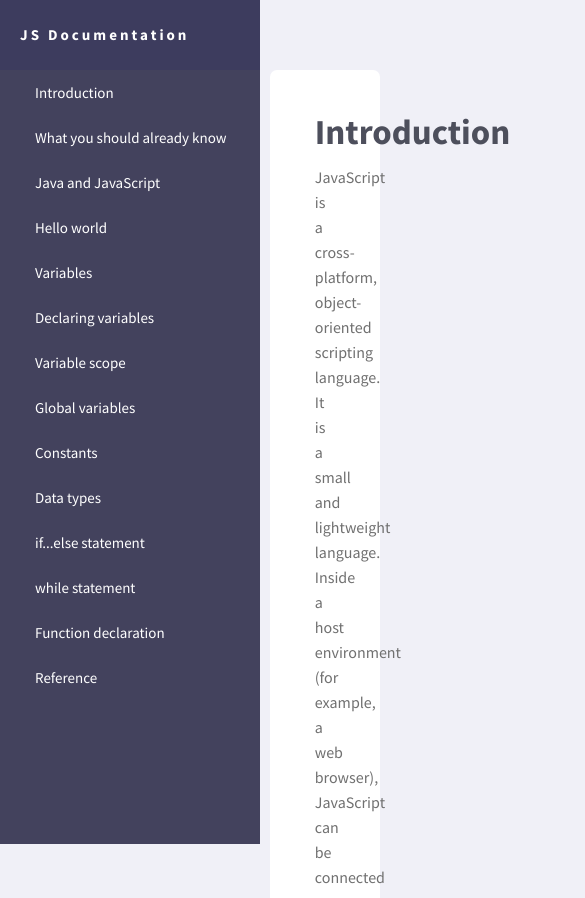
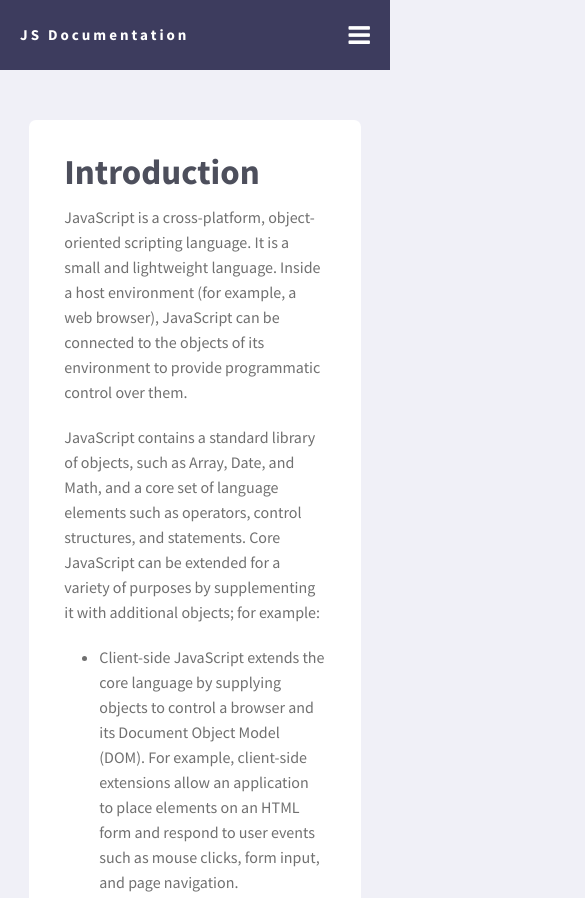
Before and after one commit to arontolentino/javascript-technical-documentation, a plain HTML site: page index.html in a window 390 px wide. Shown: the top 898 px of the page, 585 px wide, since content can reach past the window. Drawn offline with Linux system fonts and the light colour scheme.

Commit message:
Created mobile responsive version of navbar and added media queries

```diff
--- a/css/main.css
+++ b/css/main.css
@@ -58,8 +58,21 @@ header h1 {
     color: #fff;
 }
 
-.nav-links li:hover {
-    background-color: #49476C;
+.nav-links li:hover { background-color: #49476C; }
+
+/* ---------------------------------------------- */
+/* MOBILE NAVIGATION */
+/* ---------------------------------------------- */
+
+.burger-menu {
+    display: none;
+    color: #fff;
+    font-size: 25px;
+}
+
+.responsive-menu {
+    display: block !important;
+    margin-bottom: 10px;
 }
 
 /* ---------------------------------------------- */
@@ -78,9 +91,7 @@ header h1 {
     border-radius: 7px;
 }
 
-.entry-container:first-child {
-    margin: 70px auto 30px auto;
-}
+.entry-container:first-child { margin: 70px auto 30px auto; }
 
 .entry-container article {
     padding: 45px;
@@ -94,29 +105,60 @@ header h1 {
     line-height: 35px;
 }
 
-.entry-container p:not(:last-child) {
-    margin-bottom: 20px;
-}
+.entry-container p:not(:last-child) { margin-bottom: 20px; }
 
-article ul {
-    margin-left: 35px;
-}
+article ul { margin-left: 35px; }
 
-article ul li:not(:last-child) {
-    margin-bottom: 20px;
-}
+article ul li:not(:last-child) { margin-bottom: 20px; }
 
 .code-block {
     background-color:#EFEFEF;
     border-radius: 7px;
     padding: 15px;
+    overflow-x: hidden;
+    overflow-y: hidden;
 }
 
-.code-block:not(:last-child) {
+.code-block:not(:last-child) { margin-bottom: 20px; }
+
+#data-types ul,
+#while-statement ul,
+#function-dec ul {
     margin-bottom: 20px;
 }
 
-#data-types ul,
-#while-statement ul {
-    margin-bottom: 20px;
+/* ---------------------------------------------- */
+/* MEDIA QUERIES */
+/* ---------------------------------------------- */
+
+@media screen and (max-width: 768px) {
+    .nav-bar {
+        position: relative;
+        width: 100%;
+    }
+
+    .nav-links { display: none; }
+
+    .main-doc { margin-left: 0; }
+
+    .burger-menu {
+        position: absolute;
+        right: 0;
+        top: 0;
+        height: 70px;
+        line-height: 70px;
+        display: inline-block;
+        margin-right: 20px;
+        vertical-align: middle;
+    }
+
+    .entry-container:first-child {
+        margin: 50px auto 30px auto;
+    }
 }
+
+@media screen and (max-width: 425px) {
+    .entry-container article {
+        padding: 35px;
+    }
+}
--- a/index.html
+++ b/index.html
@@ -9,6 +9,7 @@
 
     <link rel="stylesheet" href="css/normalize.css">
     <link href="https://fonts.googleapis.com/css?family=Source+Sans+Pro:300,400,600,700&display=swap" rel="stylesheet">
+    <link rel="stylesheet" href="https://cdnjs.cloudflare.com/ajax/libs/font-awesome/4.7.0/css/font-awesome.min.css">
     <link rel="stylesheet" href="css/main.css">
 </head>
 
@@ -17,7 +18,7 @@
         <header>
             <h1>JS Documentation</h1>
         </header>
-        <ul class="nav-links">
+        <ul id="nav-links" class="nav-links">
             <li><a href="#introduction">Introduction</a></li>
             <li><a href="#what-you-should-know">What you should already know</a></li>
             <li><a href="#java-javascript">Java and JavaScript</a></li>
@@ -33,6 +34,11 @@
             <li><a href="#function-dec">Function declaration</a></li>
             <li><a href="#reference">Reference</a></li>
         </ul>
+        <div>
+            <a href="javascript:void(0);" class="burger-menu" onclick="mobileMenu()">
+                <i class="fa fa-bars"></i>
+            </a>
+        </div>
     </nav>
 
     <main class="main-doc">
@@ -397,6 +403,8 @@
         </section>
 
     </main>
+
+    <script src="js/main.js"></script>
 </body>
 
 </html>
--- a/js/main.js
+++ b/js/main.js
@@ -0,0 +1,8 @@
+function mobileMenu() {
+    var navBar = document.getElementById("nav-links");
+    if (navBar.className === "nav-links") {
+      navBar.className += " responsive-menu";
+    } else {
+      navBar.className = "nav-links";
+    }
+  }
```
Also changed, not shown: 1 other file.
